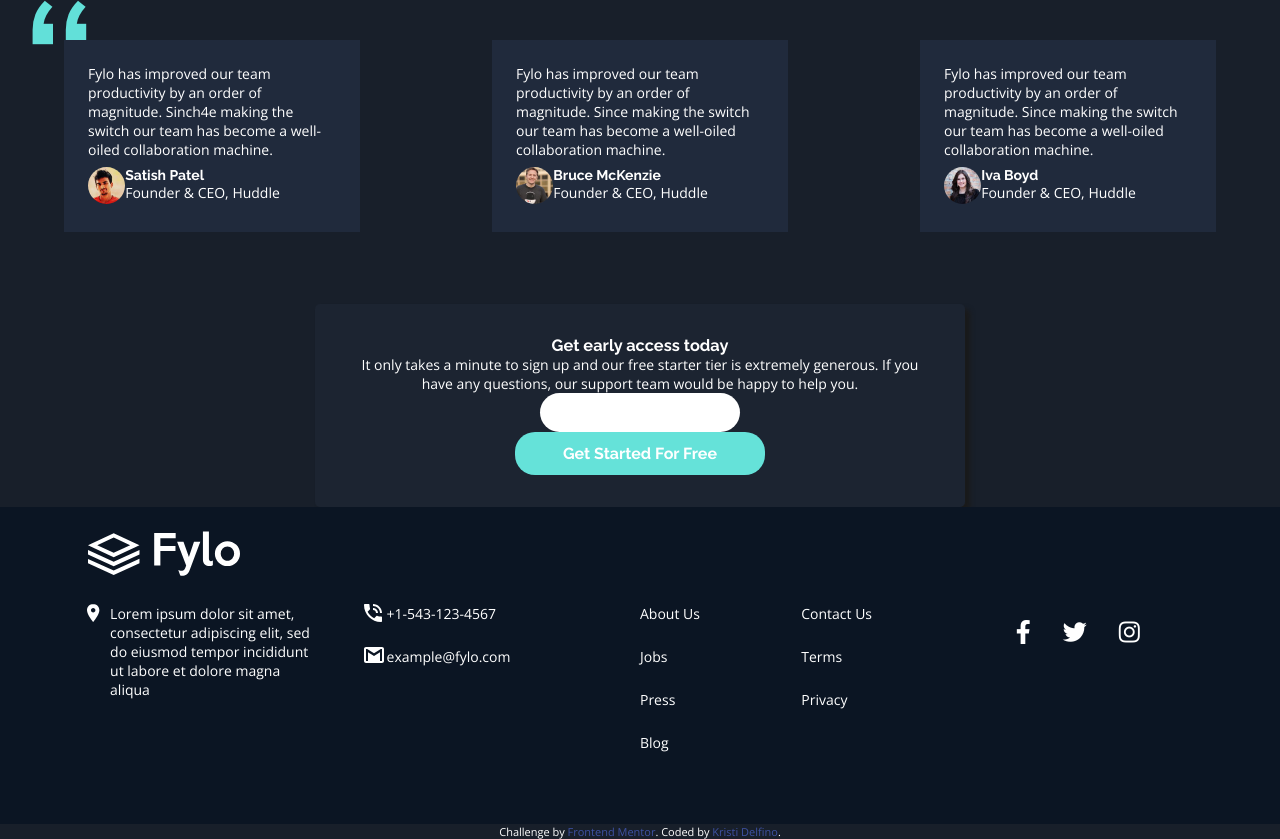
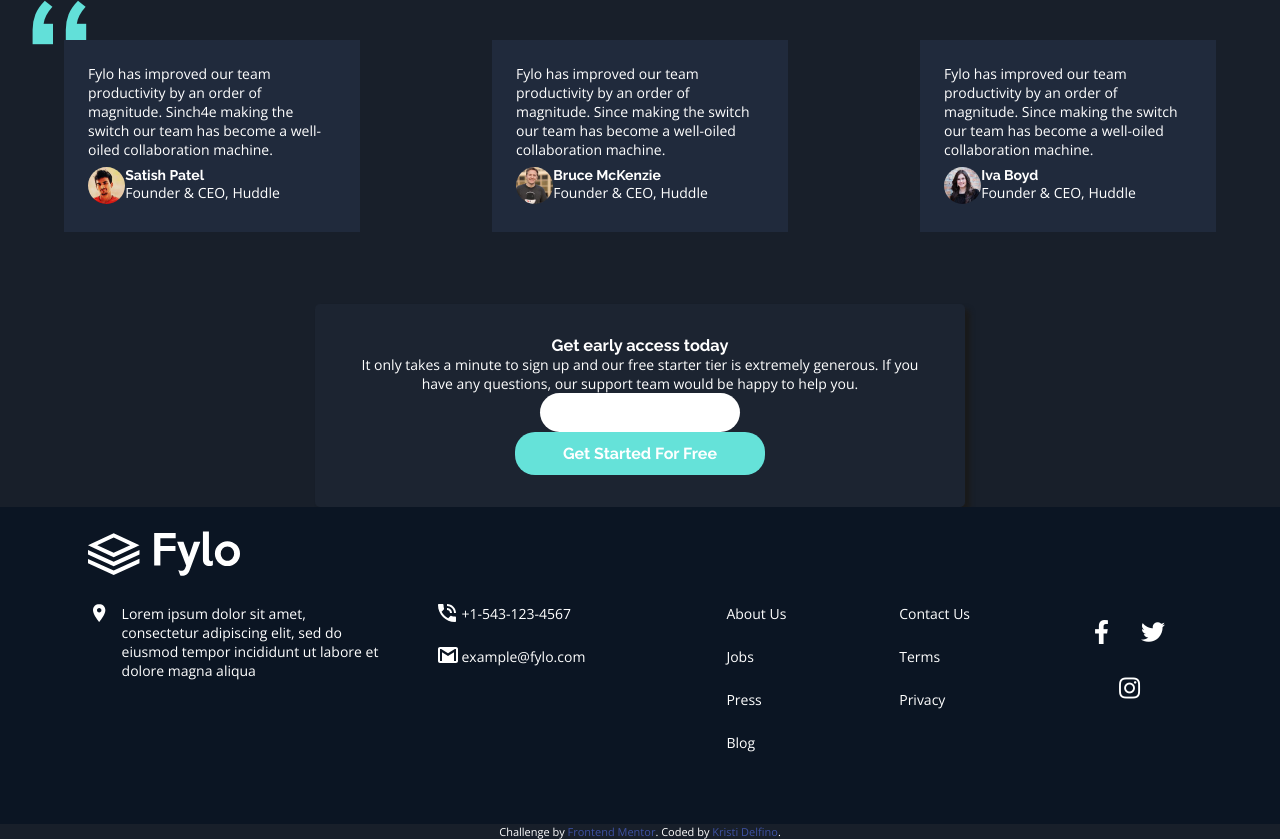
Before and after one commit to kristidelfino/fylo, a plain HTML site: page index.html in a window 1280 px wide. Shown: the part 1585-2424 px from the top of the page. Drawn offline with nearby package versions, Linux system fonts and the light colour scheme.

Commit message:
fixed footer

```diff
--- a/style.css
+++ b/style.css
@@ -338,7 +338,7 @@ footer i {
     }
 
     .footer-column:nth-of-type(1) {
-        flex-basis: 20%;
+        flex-basis: 25%;
     }
 
     .footer-column:nth-of-type(2) {
@@ -356,7 +356,7 @@ footer i {
     }
 
     .footer-column:nth-of-type(5) {
-        flex-basis: 20%;
+        flex-basis: 10%;
         justify-content: center;
     }
 
```
